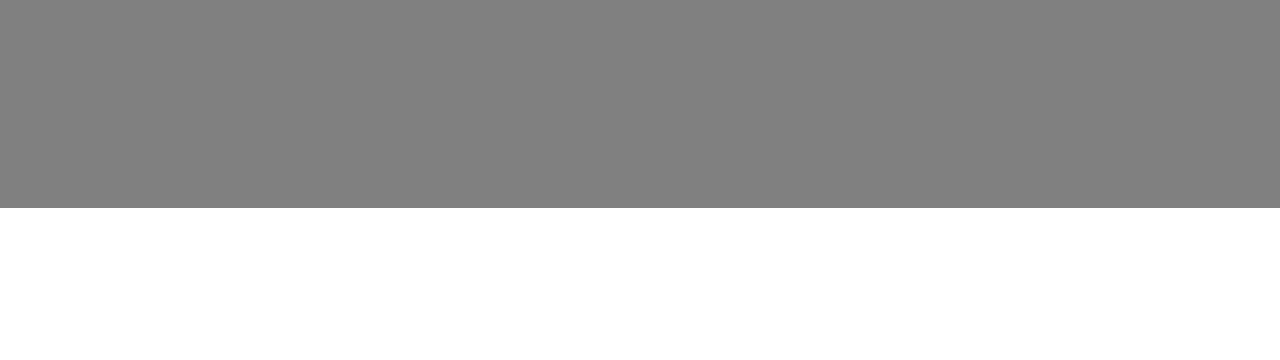
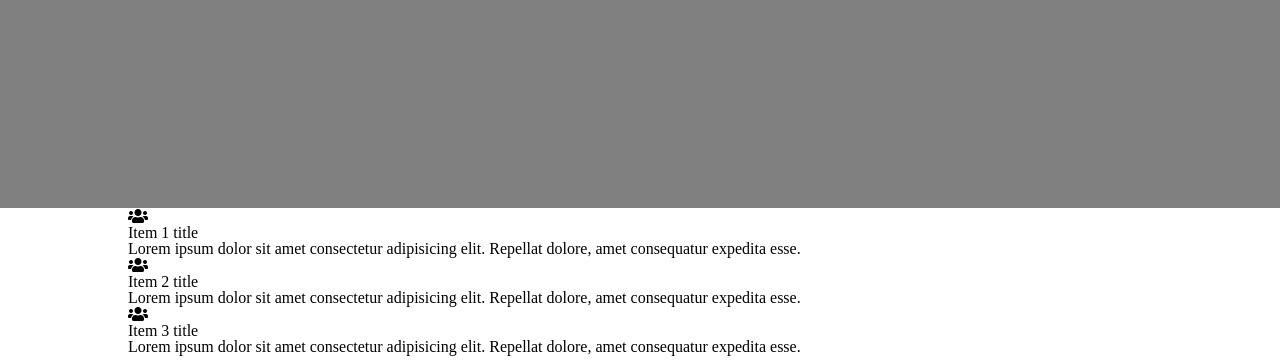
Before and after one commit to duld/free_code_camp, a plain HTML site: page projects/03-product-landing-page/index.html in a window 1280 px wide. Shown: the part 440-800 px from the top of the page. Drawn offline with Linux system fonts and the light colour scheme.

Commit message:
Add project 03 features markdown

```diff
--- a/projects/03-product-landing-page/index.html
+++ b/projects/03-product-landing-page/index.html
@@ -1,17 +1,23 @@
 <!DOCTYPE html>
 <html lang="en">
+
 <head>
   <meta charset="UTF-8">
   <meta name="viewport" content="width=device-width, initial-scale=1.0">
   <meta http-equiv="X-UA-Compatible" content="ie=edge">
   <title>Landing Page</title>
+  <link rel="stylesheet" href="https://use.fontawesome.com/releases/v5.7.2/css/all.css" integrity="sha384-fnmOCqbTlWIlj8LyTjo7mOUStjsKC4pOpQbqyi7RrhN7udi9RwhKkMHpvLbHG9Sr"
+    crossorigin="anonymous">
   <link rel="stylesheet" href="./style.css">
 </head>
+
 <body>
   <!-- Navigation -->
   <nav>
     <div class="container nav-bar">
-      <a class="brand" href="#"><p>Brand Name</p></a>
+      <a class="brand" href="#">
+        <p>Brand Name</p>
+      </a>
       <a class="button nav-button" href="#">Learn More</a>
     </div>
   </nav>
@@ -21,18 +27,46 @@
       <h1>Business description and interesting advertising statement!</h1>
       <div class="masthead-item">
         <div class="form-row">
-            <form id="masthead-form" action="">
-                <input class="masthead-input" type="text" placeholder="Enter your email" type="email">
-                <a class="button masthead-button" href="#">Sign up</a>
-              </form>
+          <form id="masthead-form" action="">
+            <input class="masthead-input" type="text" placeholder="Enter your email" type="email">
+            <a class="button masthead-button" href="#">Sign up</a>
+          </form>
         </div>
       </div>
     </div>
   </header>
   <!-- Feature list -->
+  <div class="feature-list">
+    <section class="container">
+      <div class="feature-item">
+        <div class="feature-icon">
+          <i class="fas fa-users"></i>
+        </div>
+        <h2>Item 1 title</h2>
+        <p>Lorem ipsum dolor sit amet consectetur adipisicing elit. Repellat dolore, amet consequatur expedita esse.</p>
+      </div>
+
+      <div class="feature-item">
+        <div class="feature-icon">
+          <i class="fas fa-users"></i>
+        </div>
+        <h2>Item 2 title</h2>
+        <p>Lorem ipsum dolor sit amet consectetur adipisicing elit. Repellat dolore, amet consequatur expedita esse.</p>
+      </div>
+
+      <div class="feature-item">
+        <div class="feature-icon">
+          <i class="fas fa-users"></i>
+        </div>
+        <h2>Item 3 title</h2>
+        <p>Lorem ipsum dolor sit amet consectetur adipisicing elit. Repellat dolore, amet consequatur expedita esse.</p>
+      </div>
+    </section>
+  </div>
   <!-- Feature Descriptions & images -->
   <!-- Testimonials -->
   <!-- call to action -->
   <!-- footer -->
 </body>
+
 </html>
```
